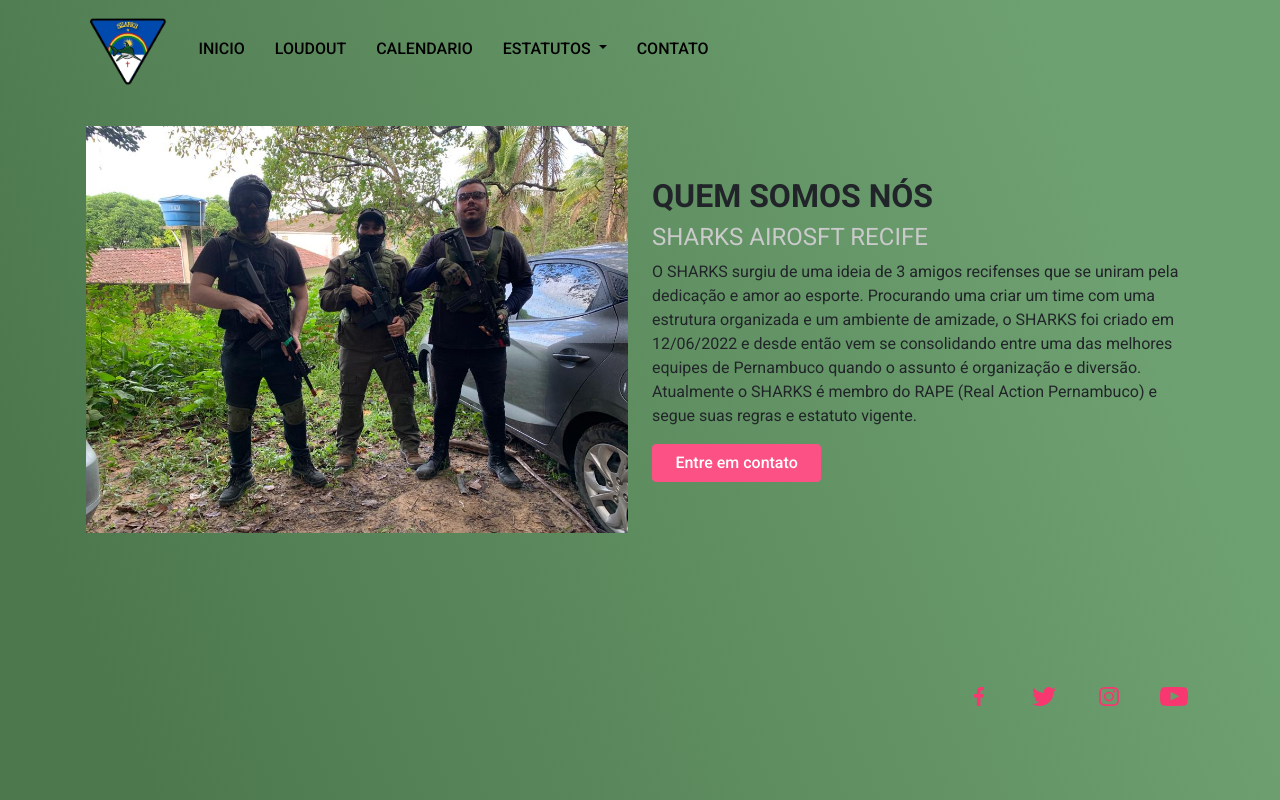
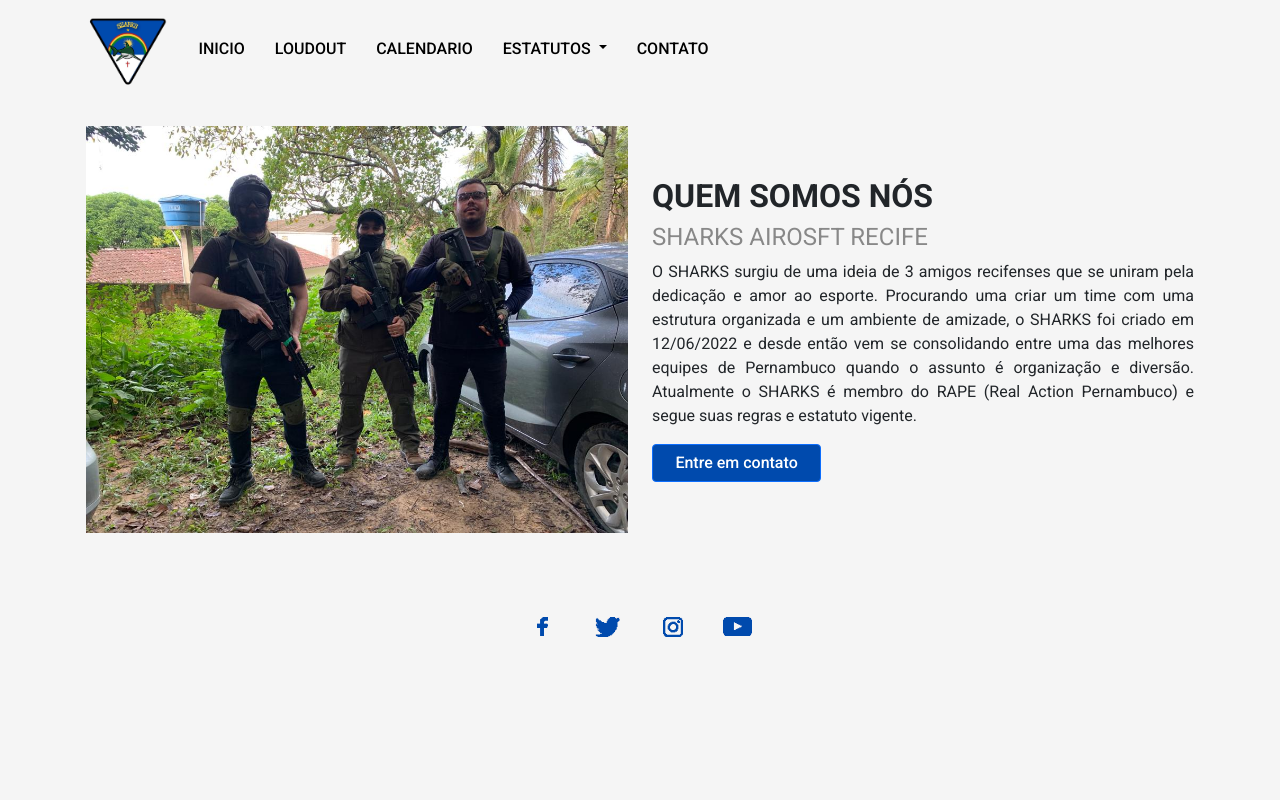
Before and after one commit to victoralmeida432/victoralmeida432.github.io, a plain HTML site: page index.html in a window 1280 px wide. Shown: the top 800 px of the page. Drawn offline with nearby package versions, Linux system fonts and the light colour scheme.

Commit message:
changing button and midia colors

```diff
--- a/css/custom.css
+++ b/css/custom.css
@@ -5,7 +5,8 @@ html {
 
 body {
   padding-bottom: 400px;
-  background: linear-gradient(68.15deg, #4d784e 16.62%, #6ea171 85.61%);
+  /*background: linear-gradient(68.15deg, #6495ed 16.62%, #f5f5f5 85.61%);*/
+  background: #f5f5f5;
 }
 
 #header {
@@ -49,7 +50,7 @@ body {
   margin: 0;
   padding: 0;
   display: flex;
-  justify-content: flex-end;
+  justify-content: center;
 }
 
 #contato ul li {
@@ -82,7 +83,7 @@ body {
   max-height: 20px;
 }
 
-.img-footer > img {
-  width: auto;
-  height: 150px;
+
+.btn {
+  background: rgb(0, 74, 173);
 }
--- a/css/global.css
+++ b/css/global.css
@@ -8,11 +8,11 @@ h6 {
 }
 
 a {
-  color: var(--primary);
+  color: rgb(0, 74, 173);
 }
 
 a:hover {
-  color: var(--secondary);
+  color: rgb(0, 74, 173);
 }
 
 .title {
@@ -20,12 +20,16 @@ a:hover {
 }
 
 .subtitle {
-  color: var(--medium);
+  color: #888;
   font-weight: 400;
 }
 
+.subtitle ~p {
+  text-align: justify;
+}
+
 .block {
-  margin-bottom: 120px;
+  margin-bottom: 50px;
 }
 
 .button {
@@ -35,8 +39,8 @@ a:hover {
 }
 
 .button-primary {
-  background-color: var(--primary);
-  border-color: var(--primary);
+  background-color: rgb(0, 74, 173);
+  border-color: rgb(0, 74, 173);
 }
 
 .button-primary:hover {
--- a/index.html
+++ b/index.html
@@ -80,7 +80,7 @@
               12/06/2022 e desde então vem se consolidando entre uma das melhores equipes de Pernambuco quando o assunto é organização
               e diversão. Atualmente o SHARKS é membro do RAPE (Real Action Pernambuco) e segue suas regras e estatuto vigente.
             </p>
-            <a href="#" class="btn btn-primary button button-primary"
+            <a href="#" class="btn btn-primary button"
               >Entre em contato</a
             >
           </div>
@@ -96,16 +96,16 @@
         <div class="logo py-4">
               <ul>
                 <li>
-                  <a href="#"><img src="assets/facebook.svg" /></a>
+                  <a href="#"><img src="assets/facebook2.png" /></a>
                 </li>
                 <li>
-                  <a href="#"><img src="assets/twitter.svg" /></a>
+                  <a href="#"><img src="assets/twitter2.png" /></a>
                 </li>
                 <li>
-                  <a href="#"><img src="assets/instagram.svg" /></a>
+                  <a href="#"><img src="assets/instagram2.png" /></a>
                 </li>
                 <li>
-                  <a href="#"><img src="assets/youtube.svg" /></a>
+                  <a href="#"><img src="assets/youtube2.png" /></a>
                 </li>
               </ul>
         </div>
```
Also changed, not shown: assets/facebook2.png (added), assets/instagram2.png (added), assets/twitter2.png (added), assets/youtube2.png (added), 2 other files.
